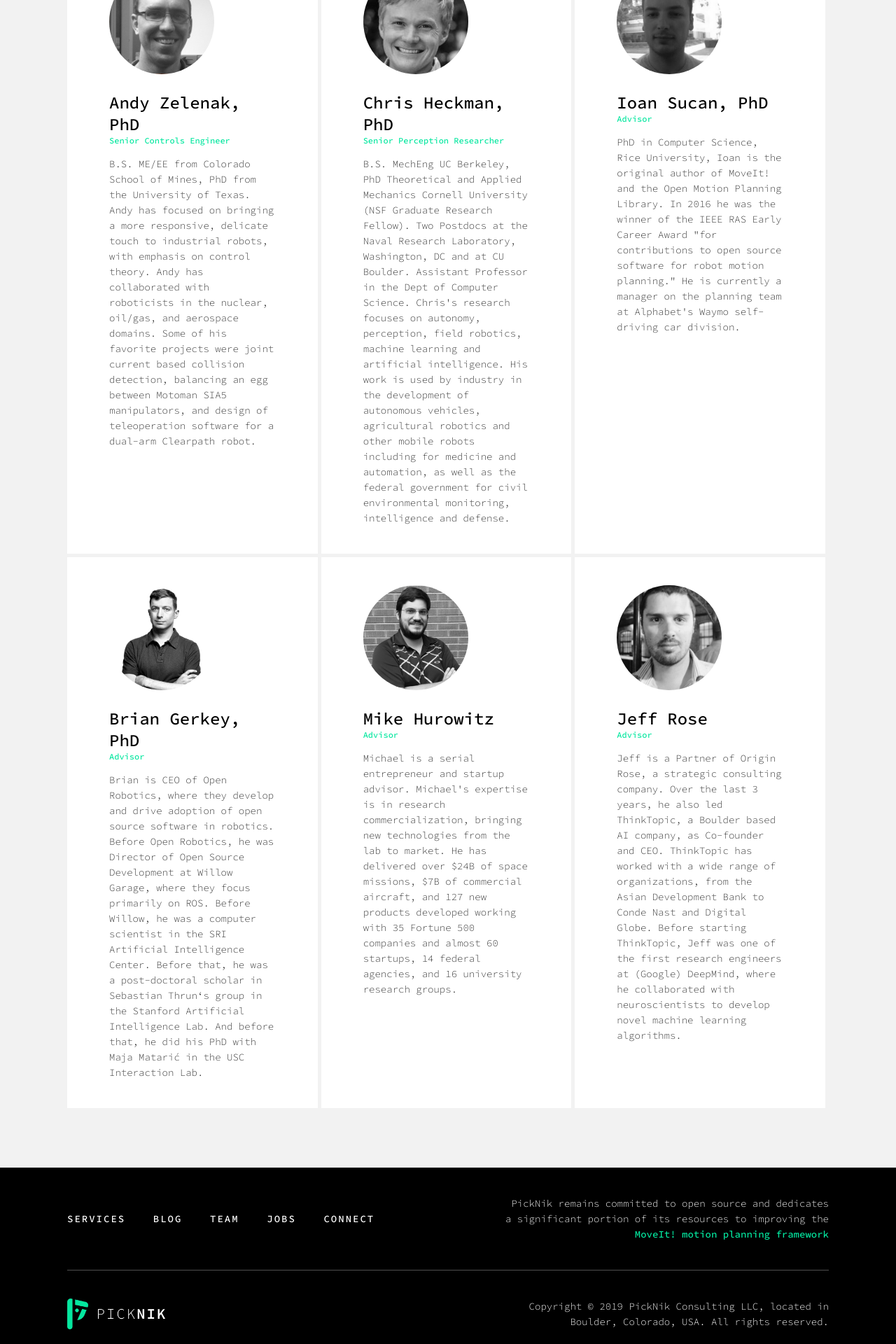
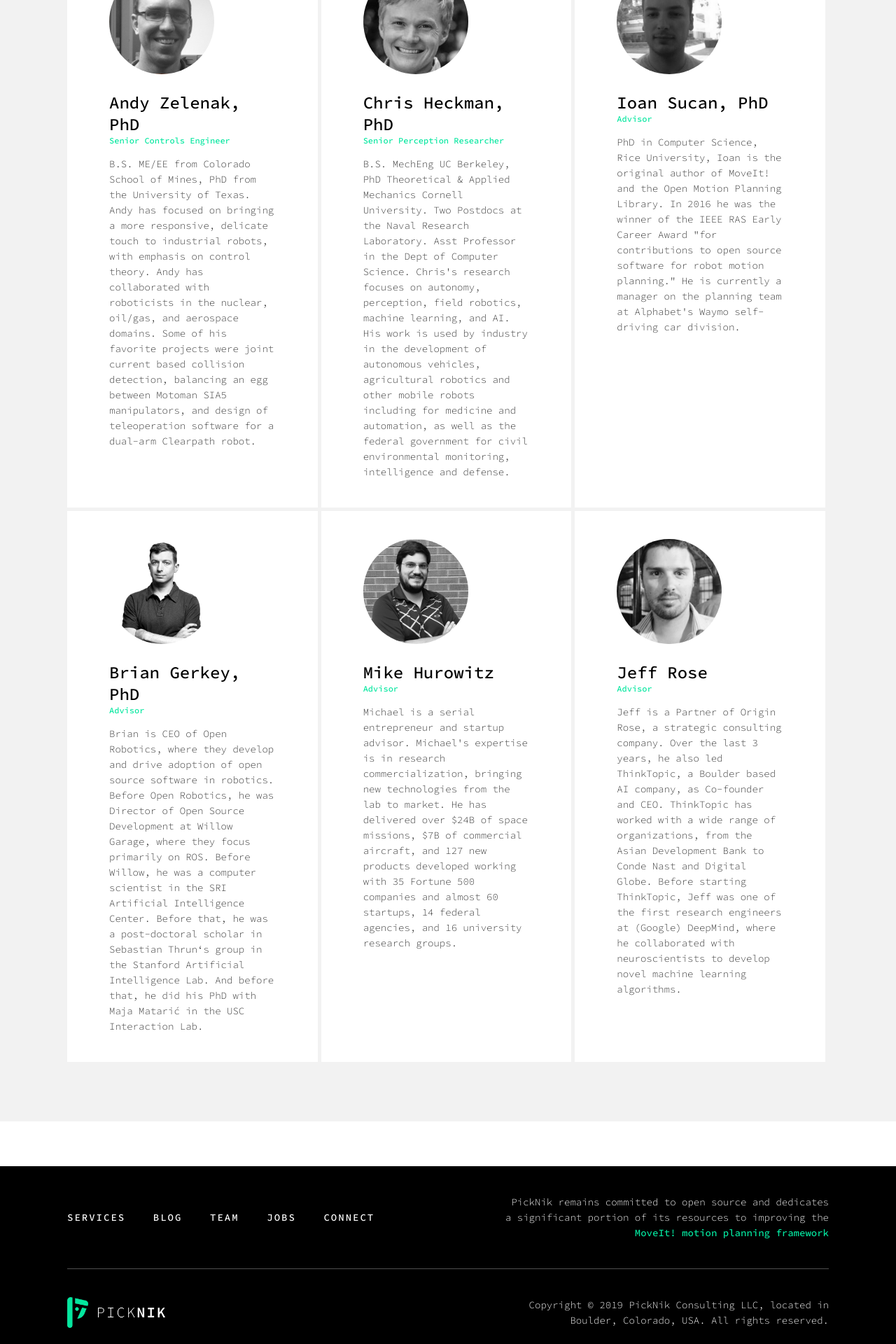
Before and after one commit to PickNikRobotics/beta_moveit_website, a Jekyll site: the page built from team/team.md, in a window 1280 px wide. Shown: the part 3084-5004 px from the top of the page at 70% size. Built offline with Jekyll 4.4.1, drawn with Linux system fonts in a browser that asks for light colours; nearby versions of some CDN libraries.

Commit message:
Shorten Chris' bio

```diff
--- a/team/team.md
+++ b/team/team.md
@@ -137,7 +137,7 @@
                 </a><br>
                 <a class="peopleName" href="https://www.linkedin.com/in/christofferheckman/" target="_blank">Chris Heckman, PhD</a>
                 <div class="peoplePosition">Senior Perception Researcher</div>
-                <div class="peopleDesc">B.S. MechEng UC Berkeley, PhD Theoretical and Applied Mechanics Cornell University (NSF Graduate Research Fellow). Two Postdocs at the Naval Research Laboratory, Washington, DC and at CU Boulder. Assistant Professor in the Dept of Computer Science. Chris's research focuses on autonomy, perception, field robotics, machine learning and artificial intelligence. His work is used by industry in the development of autonomous vehicles, agricultural robotics and other mobile robots including for medicine and automation, as well as the federal government for civil environmental monitoring, intelligence and defense.</div>
+                <div class="peopleDesc">B.S. MechEng UC Berkeley, PhD Theoretical & Applied Mechanics Cornell University. Two Postdocs at the Naval Research Laboratory. Asst Professor in the Dept of Computer Science. Chris's research focuses on autonomy, perception, field robotics, machine learning, and AI. His work is used by industry in the development of autonomous vehicles, agricultural robotics and other mobile robots including for medicine and automation, as well as the federal government for civil environmental monitoring, intelligence and defense.</div>
             </div>
         </div>
         <div class="peopleCol margPR">
```
